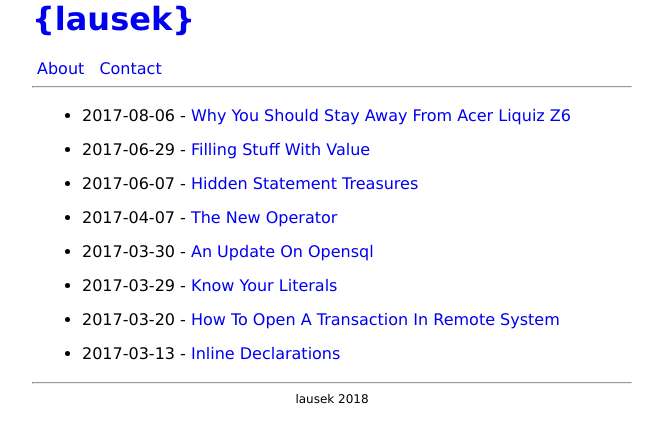
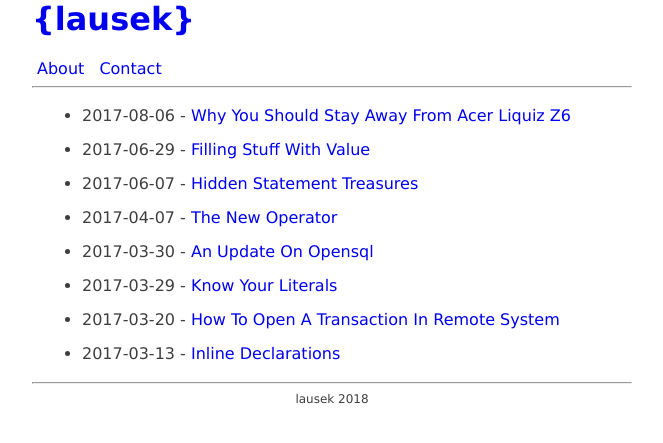
Before and after one commit to lausek/lausek.github.io, a Jekyll site: the page built from index.md, in a window 1280 px wide. Shown: the top 443 px of the page, without its empty margins (308-971 px from the left). Built offline with Jekyll 4.4.1, drawn with Linux system fonts in a browser that asks for light colours.

Commit message:
changed to very light gray color

```diff
--- a/css/minimal.scss
+++ b/css/minimal.scss
@@ -3,6 +3,7 @@
 ---
 
 body {
+    color: #3e3e3e;
     font-family: Verdana, Helvetica;
 }
 
```
